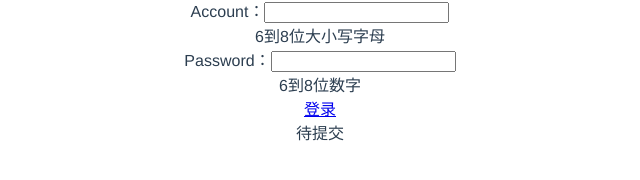
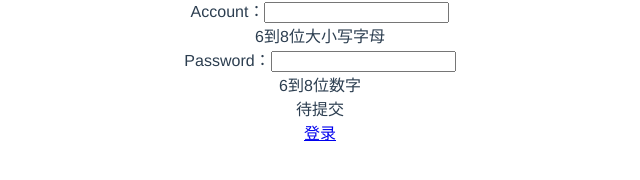
Before and after one commit to huangshm23/i-Robit, a Vue app in the folder front-end/: page /register in a window 1280 px wide. Shown: the part 346-526 px from the top of the page, without its empty margins (320-960 px from the left). Built offline with nearby package versions, Linux system fonts and the light colour scheme; what vue-resource would draw is missing.

Commit message:
修改界面
ok

```diff
--- a/front-end/src/components/Register.vue
+++ b/front-end/src/components/Register.vue
@@ -9,11 +9,12 @@
           <label for="age">Password：</label>
           <input type="password" id="password" v-model.trim="password" @blur="jiaoyan2">
             <br>
+            <div>
               <div v-if="!jiaoyanbiaoji2">6到8位数字</div>
+              <div v-if="biaoji == 2" @click="submit">提交</div>
+                <div v-else>待提交</div>
               <router-link :to="{ path: '/signin' }">登录</router-link>
-              <br>
-                <div v-if="biaoji == 2" @click="submit">提交</div>
-                <div v-else>待提交</div>
+            </div>
               </div>
   </div>
 </template>
--- a/front-end/src/components/Signin.vue
+++ b/front-end/src/components/Signin.vue
@@ -8,10 +8,9 @@
       <label for="age">Password：</label>
       <input type="password" id="password" v-model.trim="password" @blur="jiaoyan2"><br>
       <div v-if="!jiaoyanbiaoji2">6到8位数字</div>
-      <router-link :to="{ path: '/register' }">注册</router-link>
-      <br>
       <div v-if="biaoji == 2" @click="submit">提交</div>
       <div v-else>待提交</div>
+      <router-link :to="{ path: '/register' }">注册</router-link>
     </div>
   </div>
 </template>
```
